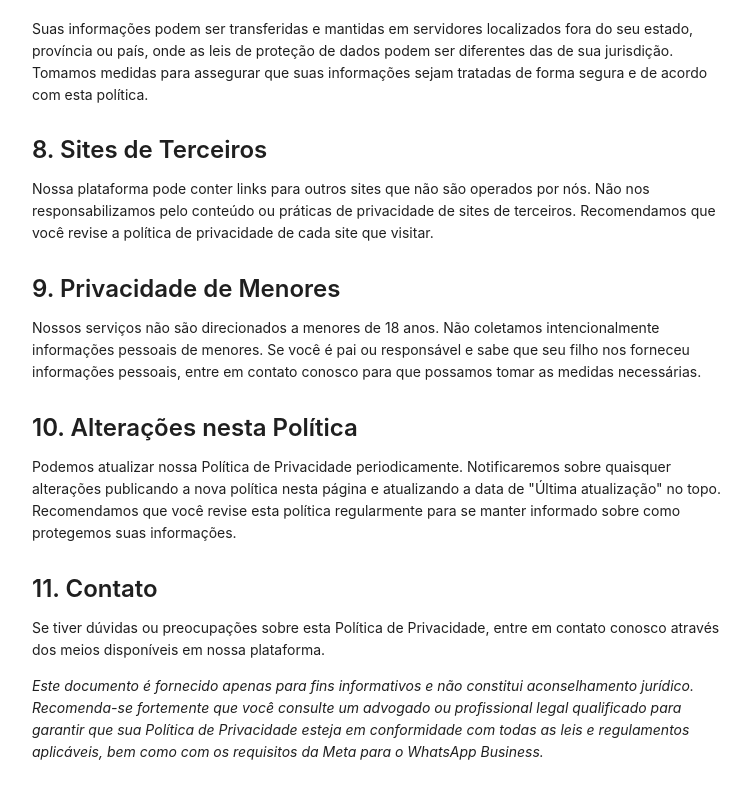
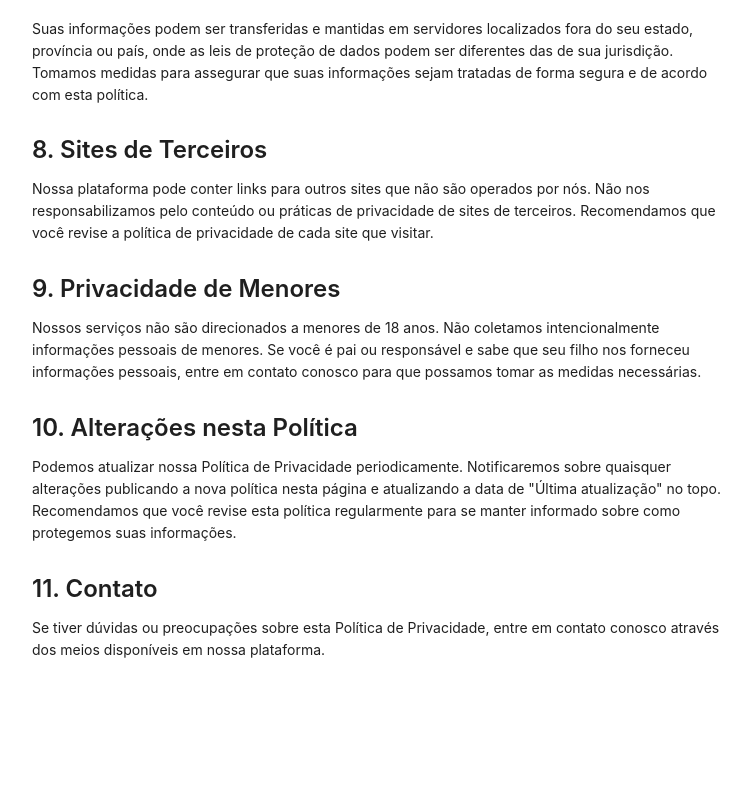
Before and after one commit to Ligchat/ligchat-frontend, a React (Create React App) app: page /privacy-policy in a window 1280 px wide. Shown: the part 1269-2068 px from the top of the page, without its empty margins (258-1009 px from the left). After the commit the page ends 1994 px from the top, so only its background shows below. Built offline with nearby package versions, Linux system fonts and the light colour scheme.

Commit message:
termos de uso

```diff
--- a/src/screens/PrivacyPolicyPage.tsx
+++ b/src/screens/PrivacyPolicyPage.tsx
@@ -139,15 +139,6 @@ const PrivacyPolicyPage: React.FC = () => {
           Se tiver dúvidas ou preocupações sobre esta Política de Privacidade, entre em contato conosco através dos meios
           disponíveis em nossa plataforma.
         </Paragraph>
-
-        <Paragraph>
-          <em>
-            Este documento é fornecido apenas para fins informativos e não constitui aconselhamento jurídico. Recomenda-se
-            fortemente que você consulte um advogado ou profissional legal qualificado para garantir que sua Política de
-            Privacidade esteja em conformidade com todas as leis e regulamentos aplicáveis, bem como com os requisitos da
-            Meta para o WhatsApp Business.
-          </em>
-        </Paragraph>
       </Content>
     </Layout>
   );
--- a/src/screens/TermsOfUsePage.tsx
+++ b/src/screens/TermsOfUsePage.tsx
@@ -133,15 +133,6 @@ const TermsOfUsePage: React.FC = () => {
           Para perguntas ou preocupações sobre estes Termos de Uso, entre em contato conosco através dos meios
           disponíveis em nossa plataforma.
         </Paragraph>
-
-        <Paragraph>
-          <em>
-            Este documento é fornecido apenas para fins informativos e não constitui aconselhamento jurídico. Recomenda-se
-            fortemente que você consulte um advogado ou profissional legal qualificado para garantir que seus Termos de
-            Uso estejam em conformidade com todas as leis e regulamentos aplicáveis, bem como com os requisitos da Meta
-            para o WhatsApp Business.
-          </em>
-        </Paragraph>
       </Content>
     </Layout>
   );
```
